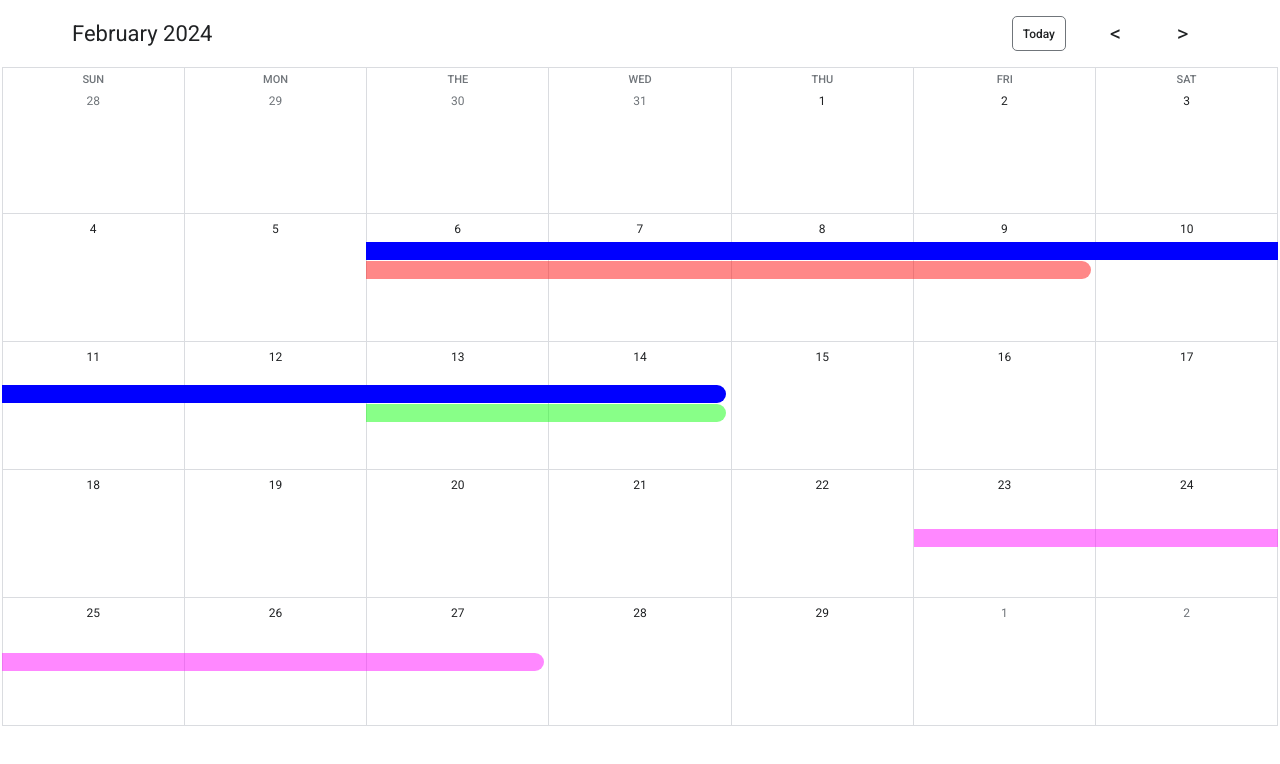
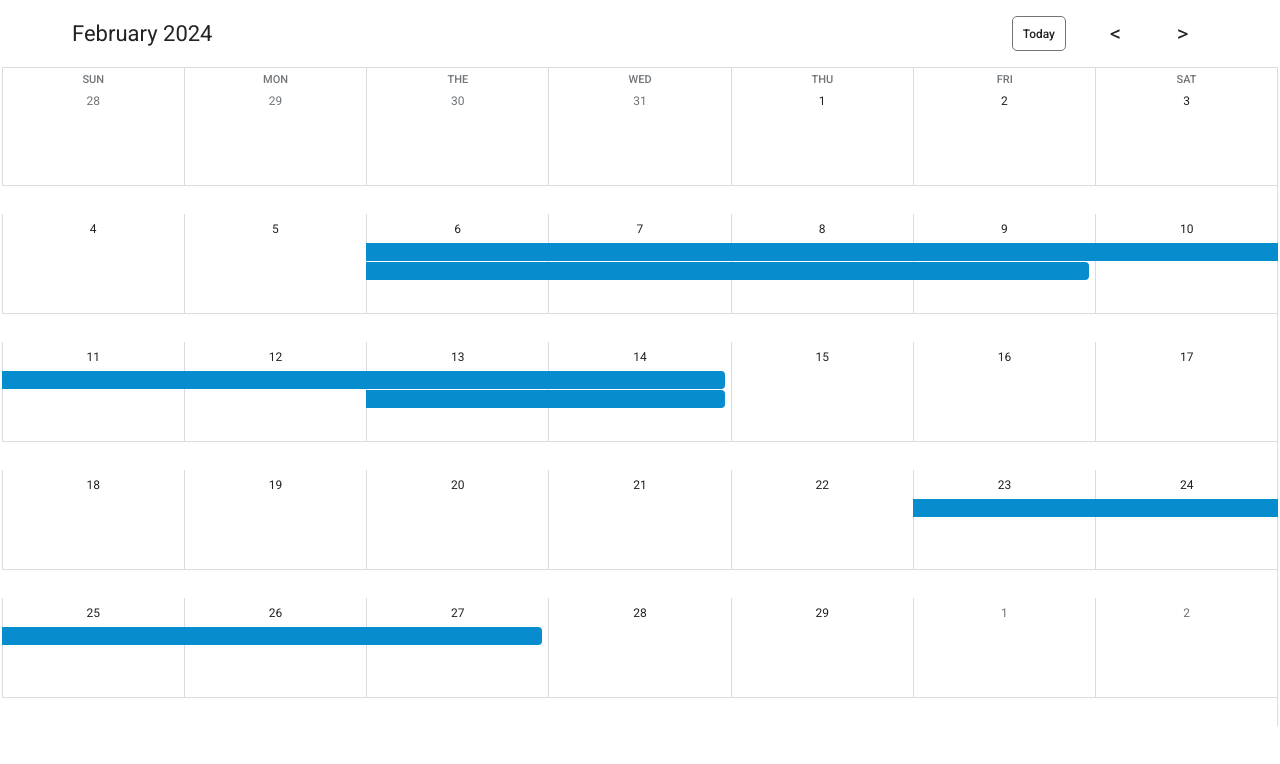
Before and after one commit to dmmuralitharan/Calendar, an Angular app: page / in a window 1280 px wide. Shown: the top 764 px of the page. Built offline with nearby package versions, Linux system fonts and the light colour scheme; data requests are answered from the project's data file.

Commit message:
change code and optimize it. Update: sort the events.

```diff
--- a/data/db.json
+++ b/data/db.json
@@ -6,7 +6,7 @@
       "start_date": "Tue Feb 13 2024 00:00:00 GMT+0530 (India Standard Time)",
       "end_date": "Thu Feb 15 2024 00:00:00 GMT+0530 (India Standard Time)",
       "description": "Hello world 1",
-      "background_color": "#00ff0077",
+      "background_color": "#00ff00",
       "location": "Legend Inn"
     },
     {
@@ -15,7 +15,7 @@
       "start_date": "Fri Feb 23 2024 00:00:00 GMT+0530 (India Standard Time)",
       "end_date": "Wed Feb 28 2024 00:00:00 GMT+0530 (India Standard Time)",
       "description": "Hello world 2",
-      "background_color": "#ff00ff77",
+      "background_color": "#ff0000",
       "location": "Melanka"
     },
     {
@@ -24,7 +24,7 @@
       "start_date": "Tue Feb 06 2024 00:00:00 GMT+0530 (India Standard Time)",
       "end_date": "Sat Feb 10 2024 00:00:00 GMT+0530 (India Standard Time)",
       "description": "event - 1",
-      "background_color": "#ff000077",
+      "background_color": "#ffff00",
       "location": "Legend Inn"
     },
     {
@@ -33,7 +33,7 @@
       "start_date": "Sat Mar 16 2024 00:00:00 GMT+0530 (India Standard Time)",
       "end_date": "Tue Mar 19 2024 00:00:00 GMT+0530 (India Standard Time)",
       "description": "event - mar event",
-      "background_color": "#ff000077",
+      "background_color": "#ff0000",
       "location": "Legend Inn"
     },
     {
--- a/src/app/components/calendar-view/calendar-view.component.css
+++ b/src/app/components/calendar-view/calendar-view.component.css
@@ -1,3 +1,4 @@
+/* Calendar Navbar */
 header {
   display: flex;
   justify-content: space-between;
@@ -49,6 +50,7 @@ header .btns .btn.today:hover {
   background-color: var(--bg-secondary);
 }
 
+/* Calendar View */
 .calendar-container {
   display: flex;
   flex-direction: column;
@@ -81,28 +83,23 @@ header .btns .btn.today:hover {
   position: relative;
 }
 
-.calendar-container .days,
-.calendar-container .events {
+.calendar-container .days {
   display: flex;
   flex-wrap: wrap;
   min-height: 80dvh;
-}
-
-.calendar-container .days {
   border-right: 0.1px solid var(--hairline);
 }
 
-.calendar-container .days .day-wrapper,
-.calendar-container .events .day-wrapper {
+.calendar-container .days .day-wrapper {
   display: flex;
   flex-direction: column;
   width: calc((100% / 7) - 0.001px);
+  height: 100px;
   border-left: 0.1px solid var(--hairline);
   border-bottom: 0.1px solid var(--hairline);
 }
 
-.calendar-container .days .day-wrapper .day,
-.calendar-container .events .day-wrapper .day {
+.calendar-container .days .day-wrapper .day{
   text-align: center;
   transition: all 0.3s;
   display: flex;
@@ -111,120 +108,82 @@ header .btns .btn.today:hover {
   color: var(--text-clr-primary);
   font-size: var(--fs-normal);
   font-weight: var(--fw-regular-400);
-  height: 30px;
 }
 
-.calendar-container .days .day-wrapper .day > span,
-.calendar-container .events .day-wrapper .day > span {
+.calendar-container .days .day-wrapper .day > span{
   height: 25px;
   width: 25px;
   padding: 5px;
   border-radius: 50%;
+  margin-top: 3px;
 }
 
-.has-event {
-  margin-top: 1px;
-  padding: 2px 2px 2px 8px;
-  font-size: var(--fs-normal);
-  font-weight: var(--fw-medium-500);
-}
+/* .calendar-container .days .day-wrapper .day .event-wrapper{
+  position: relative;
+} */
 
-.if-event-start {
-  margin-left: 2.5px;
-  border-top-left-radius: 14px;
-  border-bottom-left-radius: 14px;
-  padding: 2px 2px 2px 8px;
-}
-
-.if-event-end {
-  border-top-right-radius: 14px;
-  border-bottom-right-radius: 14px;
-  width: calc(100% - 5px) !important;
-  padding: 2px 2px 2px 8px;
-}
-
-.if-empty-event {
-  /* display: none; */
-  opacity: 0;
-}
-
-.calendar-container .days .day-wrapper .day.next-or-prev,
-.calendar-container .events .day-wrapper .day.next-or-prev {
+.calendar-container .days .day-wrapper .day.next-or-prev {
   color: var(--text-clr-weekdays);
 }
 
-.calendar-container .days .day-wrapper .day > span:hover,
-.calendar-container .events .day-wrapper .day > span:hover {
+.calendar-container .days .day-wrapper .day > span:hover {
   background-color: var(--bg-secondary);
   transform: translateY(-1px);
 }
 
-.calendar-container .days .day-wrapper .day > span.active,
-.calendar-container .events .day-wrapper .day > span.active {
+.calendar-container .days .day-wrapper .day > span.active {
   background-color: var(--bg-primary);
   color: var(--text-light);
 }
 
 /* event */
-.calendar-container .events {
+/* .calendar-container .events {
   text-wrap: nowrap;
   position: absolute;
   top: 50px;
   left: 0;
   width: 100%;
   z-index: 1;
-}
+} */
 
-.calendar-container .events,
+/* .calendar-container .events,
 .calendar-container .events:last-child,
 .calendar-container .events .day-wrapper {
   border: none !important;
+} */
+
+
+.has-event {
+  margin-top: 1px;
+  margin-inline: -1px;
+  text-wrap: nowrap;
+  padding: 2px 2px 2px 8px;
+  font-size: var(--fs-normal);
+  font-weight: var(--fw-medium-500);
+  background-color: #078CCD;
+  color: #ffffff;
+  cursor: pointer;
 }
 
-
-
-
-/* ------ */
-.modal-background {
-  display: none;
-  position: fixed;
-  top: 0;
-  left: 0;
+.event-desc {
+  display: block;
   width: 100%;
-  height: 100%;
-  background-color: rgba(0, 0, 0, 0.5);
-  z-index: 999;
 }
 
-.modal-background.show-modal {
-  display: flex;
-  align-items: center;
-  justify-content: center;
+.if-event-start {
+  margin-left: 2.5px;
+  border-top-left-radius: 4px;
+  border-bottom-left-radius: 4px;
+  padding: 2px 2px 2px 8px;
 }
 
-.modal-content {
-  background-color: white;
-  padding: 20px;
-  border-radius: 5px;
+.if-event-end {
+  border-top-right-radius: 4px;
+  border-bottom-right-radius: 4px;
+  width: calc(100% - 5px) !important;
+  padding: 2px 2px 2px 8px;
 }
 
-.modal-header {
-  display: flex;
-  justify-content: space-between;
-  align-items: center;
+.if-empty-event {
+  opacity: 0;
 }
-
-.modal-body {
-  margin-bottom: 20px;
-}
-
-.modal-footer {
-  text-align: right;
-}
-
-.close-btn {
-  background: none;
-  border: none;
-  cursor: pointer;
-  font-size: 18px;
-}
--- a/src/app/components/calendar-view/calendar-view.component.html
+++ b/src/app/components/calendar-view/calendar-view.component.html
@@ -18,38 +18,32 @@
     <div class="day" *ngFor="let day of days">{{ day }}</div>
   </div>
   <div class="presentation">
-    <!-- for  grid styles-->
     <div class="days">
       <div class="day-wrapper" *ngFor="let monthDate of monthDates">
         <div class="day" [class.next-or-prev]="monthDate.isPastMonthDay || monthDate.isNextMonthDay">
           <span>{{ (monthDate.date | date: 'd') }}</span>
         </div>
-      </div>
-    </div>
-    <!-- for calendar logic -->
-    <div class="events">
-      <div class="day-wrapper" *ngFor="let monthDate of monthDates">
         <ng-container *ngIf="getEventsByDay(monthDate).length > 0">
           <ng-container *ngFor="let event of getEventsByDay(monthDate); let i=index">
             <div class="has-event"
               [class.if-empty-event]="monthDate.hasEvent===false"
-              [style.backgroundColor]="event.background_color"
               [class.if-event-start]="ifEventStart(monthDate.date, event.start_date)"
               [class.if-event-end]="ifEventEnd(monthDate.date, event.end_date)"
-              [class.if-empty-event]="event.id === 0 ? true : false" >
+              >
               <div *ngIf="eventTitle(monthDate.date, event.start_date); else hiddenEventTitle">
-                {{ event.description}}
+               <span class="event-desc"> {{ event.description}}</span>
               </div>
 
               <ng-template #hiddenEventTitle>
                 <div style="opacity: 0;">
+                  <span href="" class="event-desc">
                   {{ event.description}}
+                  </span>
                 </div>
               </ng-template>
             </div>
           </ng-container>
         </ng-container>
-
       </div>
     </div>
   </div>
--- a/src/app/components/calendar-view/calendar-view.component.ts
+++ b/src/app/components/calendar-view/calendar-view.component.ts
@@ -42,6 +42,7 @@ export class CalendarViewComponent implements OnInit {
     this.monthYearTitle = this._calendar.monthYearTitle;
   }
 
+  // event
   getEventsByDay(monthDate: monthDate) {
     return this._calendar.getEventsByDay(monthDate);
   }
--- a/src/app/services/calendar.service.ts
+++ b/src/app/services/calendar.service.ts
@@ -163,26 +163,6 @@ export class CalendarService {
     }
   }
 
-  createDateFromDMY(dateString: any): Date {
-    let _parts = dateString.split('-');
-    let _year = _parts[0];
-    let _month = _parts[1];
-    let _day = _parts[2];
-    _day = _day.padStart(2, '0');
-    _month = _month.padStart(2, '0');
-    return new Date(_year, _month - 1, _day);
-  }
-
-  emptyEvent: event = {
-    id: 0,
-    batch_code: '0000',
-    start_date: new Date(),
-    end_date: new Date(),
-    description: 'empty',
-    background_color: '#999999',
-    location: 'empty',
-  };
-
   getEventsByDay(monthDate: monthDate) {
     let day = monthDate.date;
     let filteredEvents: event[] = [];
@@ -206,6 +186,28 @@ export class CalendarService {
     return filteredEvents;
   }
 
+
+  // utils
+  createDateFromDMY(dateString: any): Date {
+    let _parts = dateString.split('-');
+    let _year = _parts[0];
+    let _month = _parts[1];
+    let _day = _parts[2];
+    _day = _day.padStart(2, '0');
+    _month = _month.padStart(2, '0');
+    return new Date(_year, _month - 1, _day);
+  }
+
+  // emptyEvent: event = {
+  //   id: 0,
+  //   batch_code: '0000',
+  //   start_date: new Date(),
+  //   end_date: new Date(),
+  //   description: 'empty',
+  //   background_color: '#999999',
+  //   location: 'empty',
+  // };
+
   ifEventStart(monthDate: Date, eventStartDate: Date): boolean {
     eventStartDate = new Date(eventStartDate);
     return (
```
